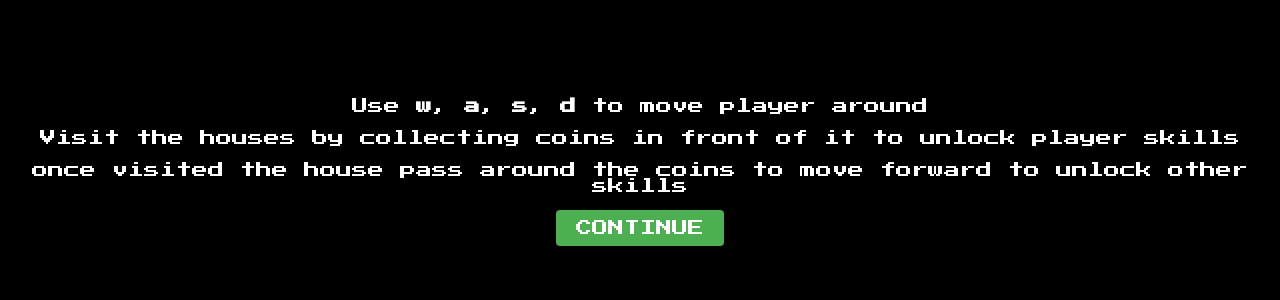
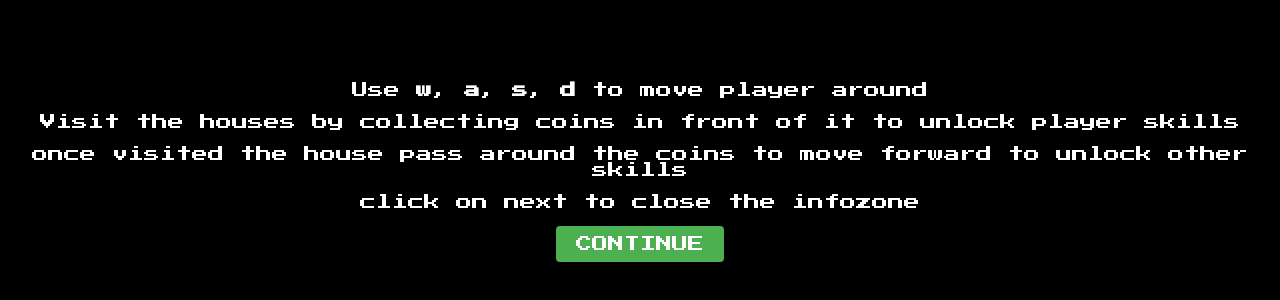
Before and after one commit to prithvi37/pix1, a plain HTML site: page index.html in a window 1280 px wide. Shown: the part 236-536 px from the top of the page. Drawn offline with Linux system fonts and the light colour scheme.

Commit message:
Update index.html

```diff
--- a/index.html
+++ b/index.html
@@ -14,6 +14,7 @@
         <p>Use <strong>w</strong>, <strong>a</strong>, <strong>s</strong>, <strong>d</strong> to move player around</p>
         <p>Visit the houses by collecting coins in front of it to unlock player skills </p>
         <p>once visited the house pass around  the coins to move forward to unlock other skills</p>
+        <p>click on next to close the infozone</p>
         <button class='button' onclick="redirectToPage()" id="continue-button">Continue</button>
     </div>
     <script>
```
